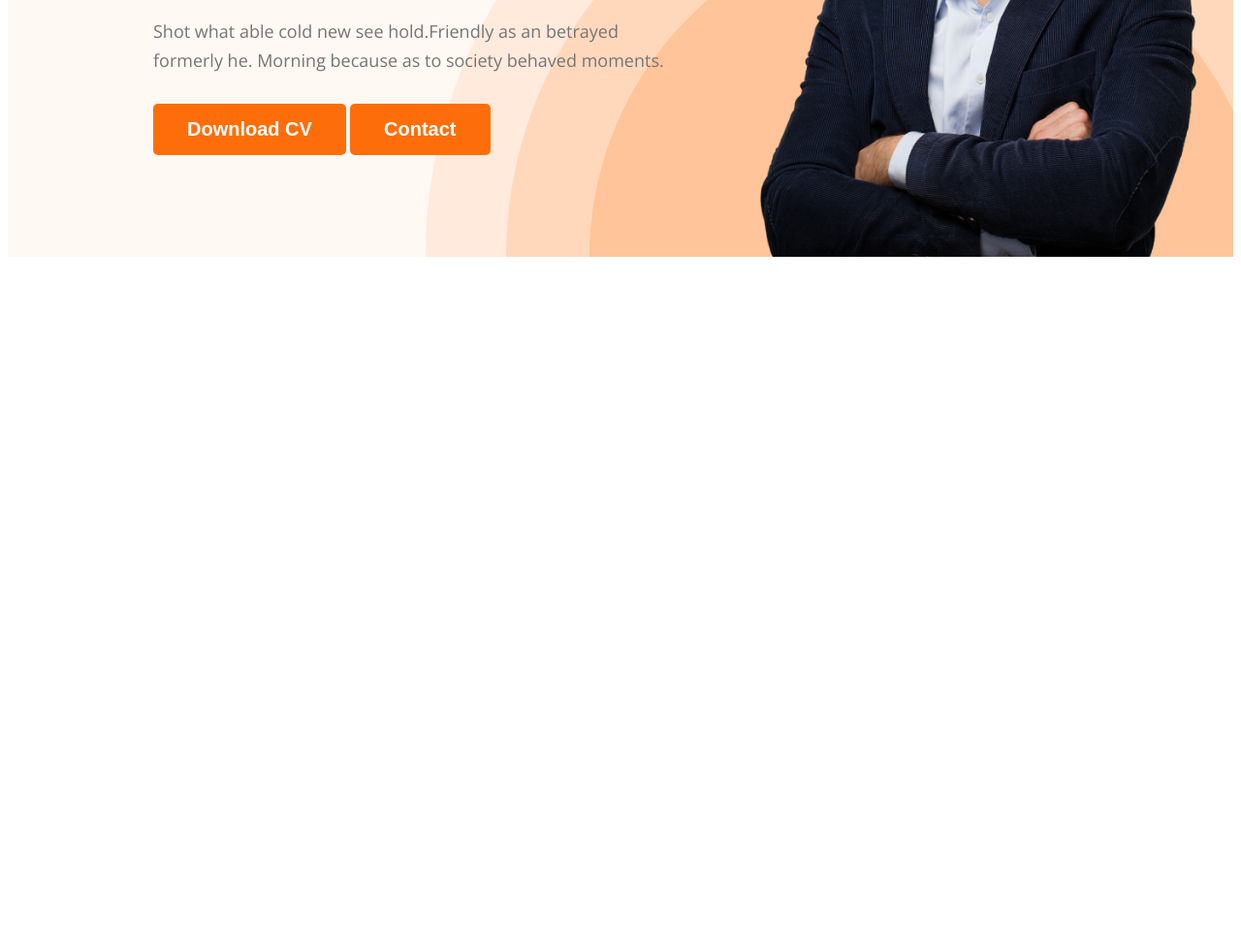
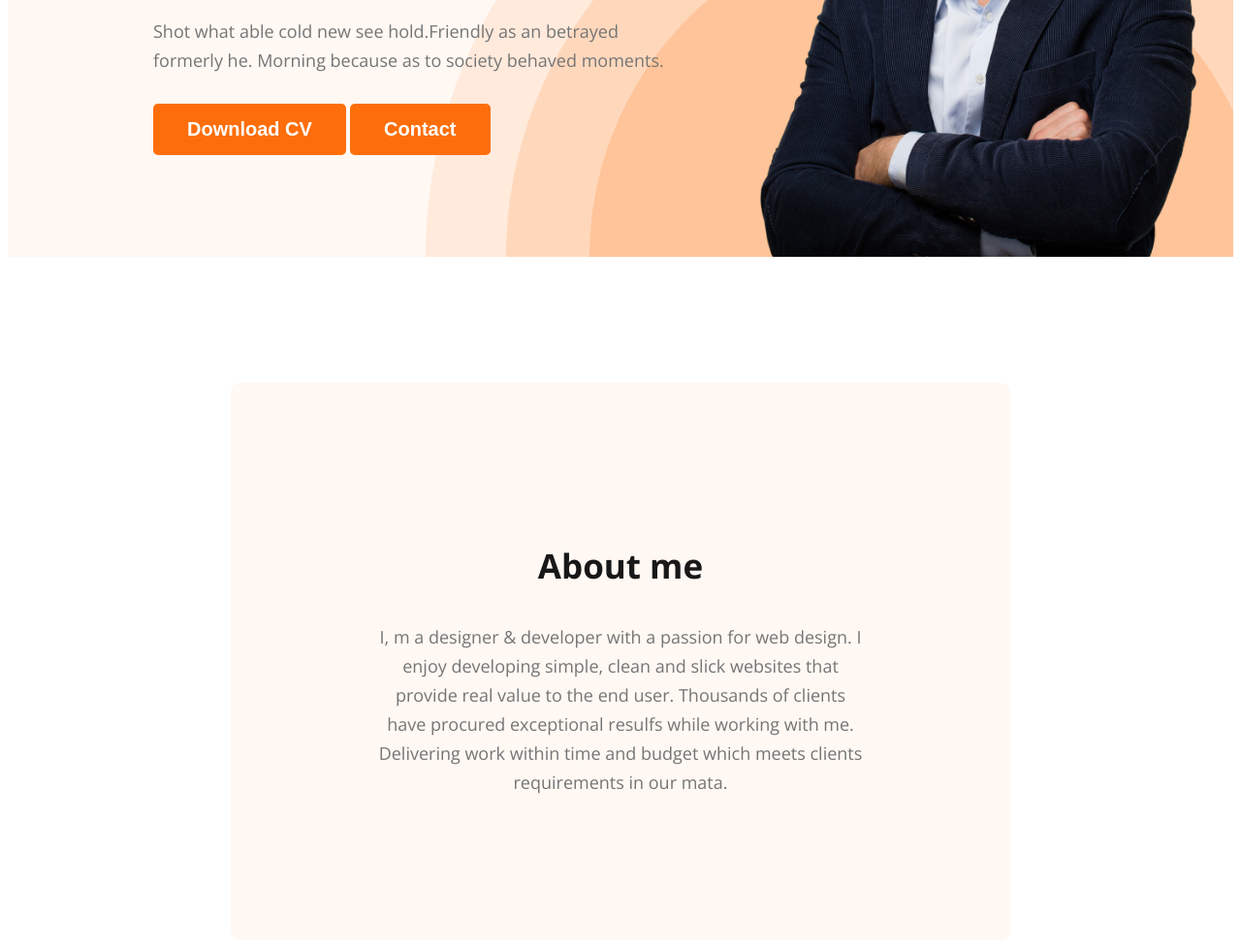
Before and after one commit to MRFTL/web-developer, a plain HTML site: page index.html in a window 1280 px wide. Shown: the part 524-1497 px from the top of the page at 97% size. Before the commit the page ends 800 px from the top, so only its background shows below. Drawn offline with nearby package versions, Linux system fonts and the light colour scheme.

Commit message:
about me added

```diff
--- a/Styles/portfolio.css
+++ b/Styles/portfolio.css
@@ -102,3 +102,25 @@ nav a {
     margin-top: 0px;
     margin-bottom: 30px;
 }
+
+.about {
+    border-radius: 10px;
+    background: #FFF8F3;
+    margin: 130px 230px;
+    padding: 130px 150px;
+}
+
+.about-title {
+    color: #181818;
+    text-align: center;
+    font-size: 35px;
+    font-weight: 700;
+}
+
+.about-description {
+    color: #757575;
+    text-align: center;
+    font-size: 18px;
+    font-weight: 400;
+    line-height: 30px;
+}
--- a/index.html
+++ b/index.html
@@ -28,11 +28,14 @@
         </div>
     </header>
 
-
     <body>
-
+        <section class="about">
+            <h3 class="about-title">About me</h3>
+            <p class="about-description">
+                I, m a designer & developer with a passion for web design. I enjoy developing simple, clean and slick websites that provide real value to the end user. Thousands of clients have procured exceptional resulfs while working with me. Delivering work within time and budget which meets clients requirements in our mata.
+            </p>
+        </section>
     </body>
-
 
     <footer>
 
```
